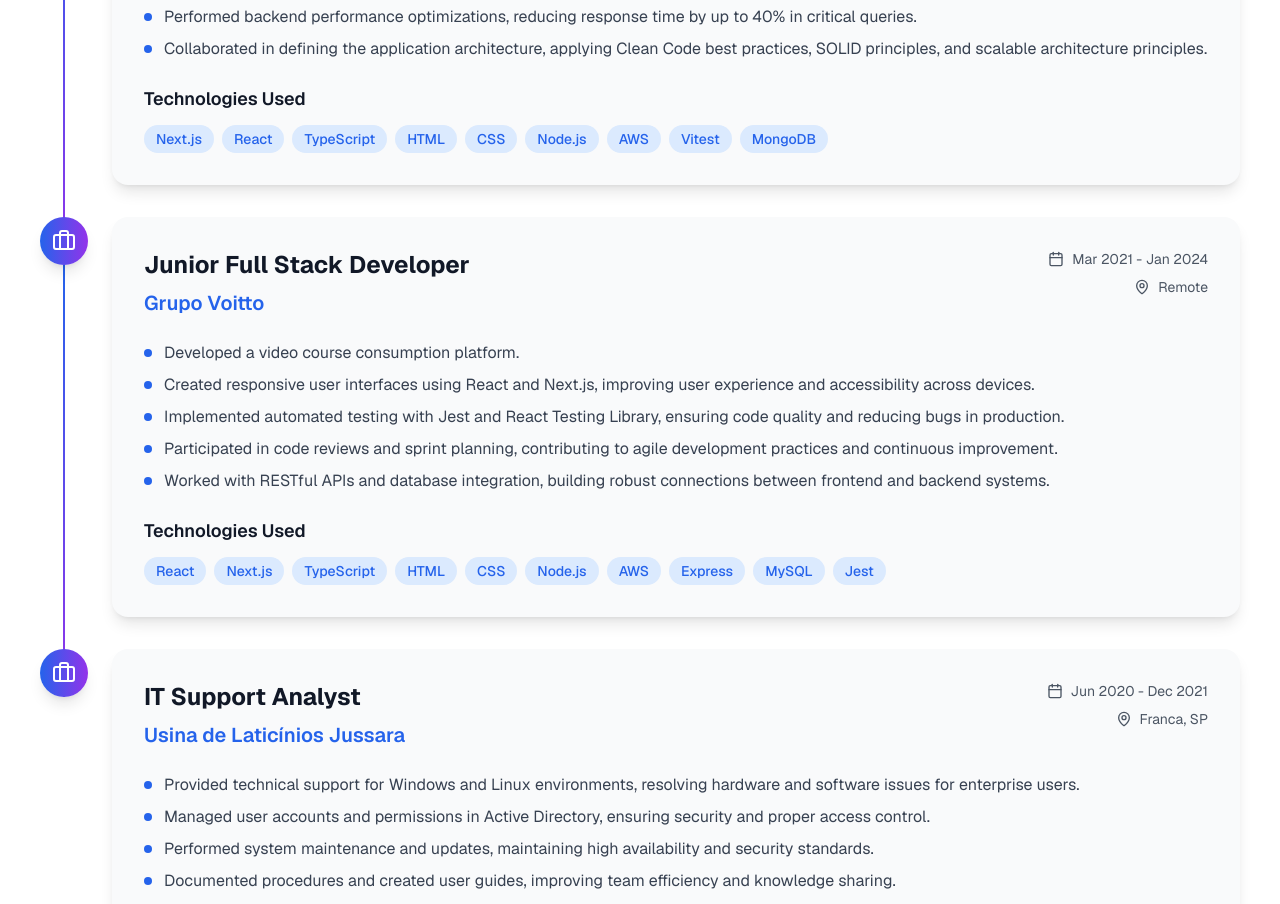
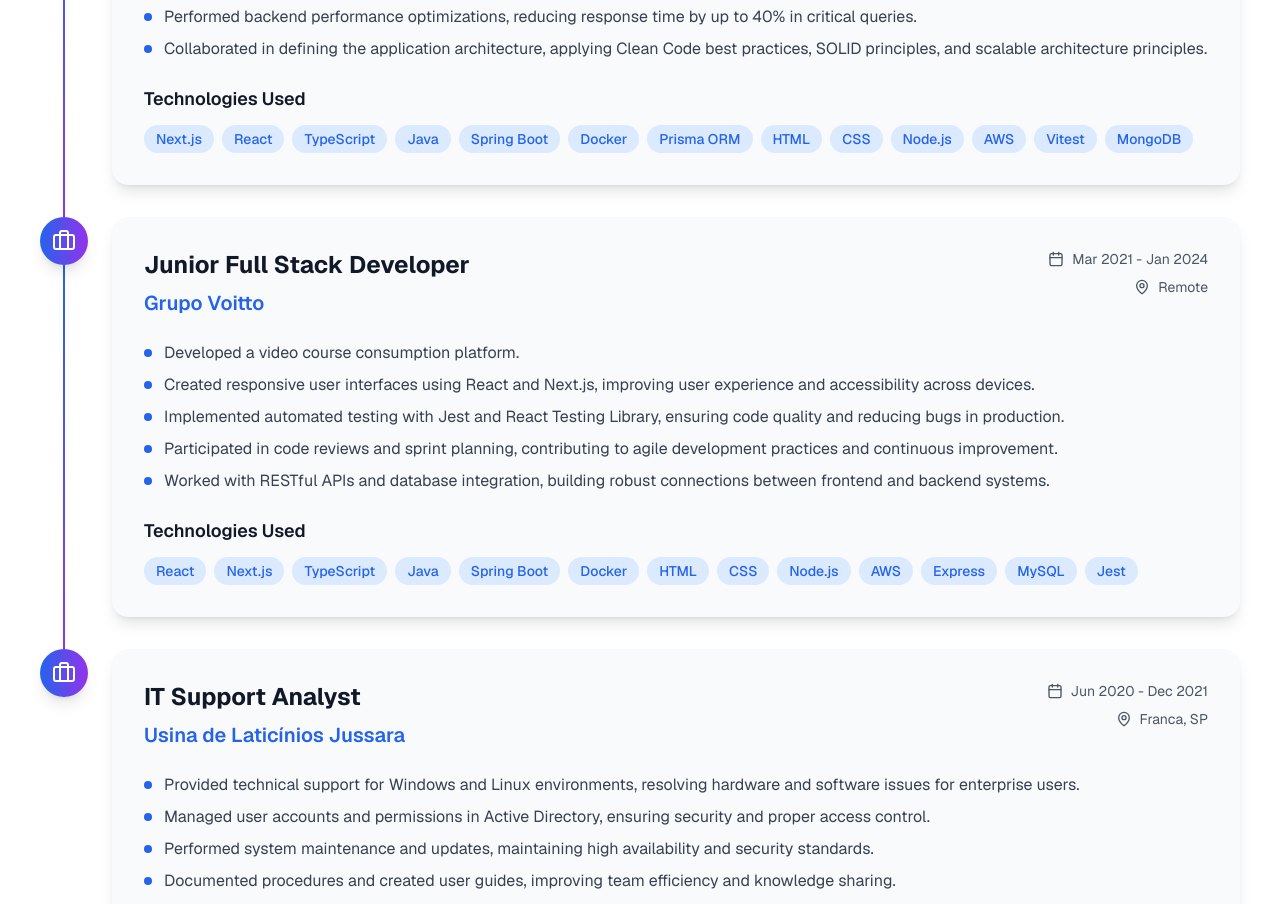
Before and after one commit to rafamenegheti/portfolio, a Next.js app: page / in a window 1280 px wide. Shown: the part 2420-3324 px from the top of the page. Built offline with nearby package versions, Linux system fonts and the light colour scheme.

Commit message:
feat: updating experience

```diff
--- a/src/components/ExperienceSection.tsx
+++ b/src/components/ExperienceSection.tsx
@@ -34,6 +34,10 @@ const ExperienceSection = () => {
         "Next.js",
         "React",
         "TypeScript",
+        "Java",
+        "Spring Boot",
+        "Docker",
+        "Prisma ORM",
         "HTML",
         "CSS",
         "Node.js",
@@ -55,6 +59,9 @@ const ExperienceSection = () => {
         "React",
         "Next.js",
         "TypeScript",
+        "Java",
+        "Spring Boot",
+        "Docker",
         "HTML",
         "CSS",
         "Node.js",
```
